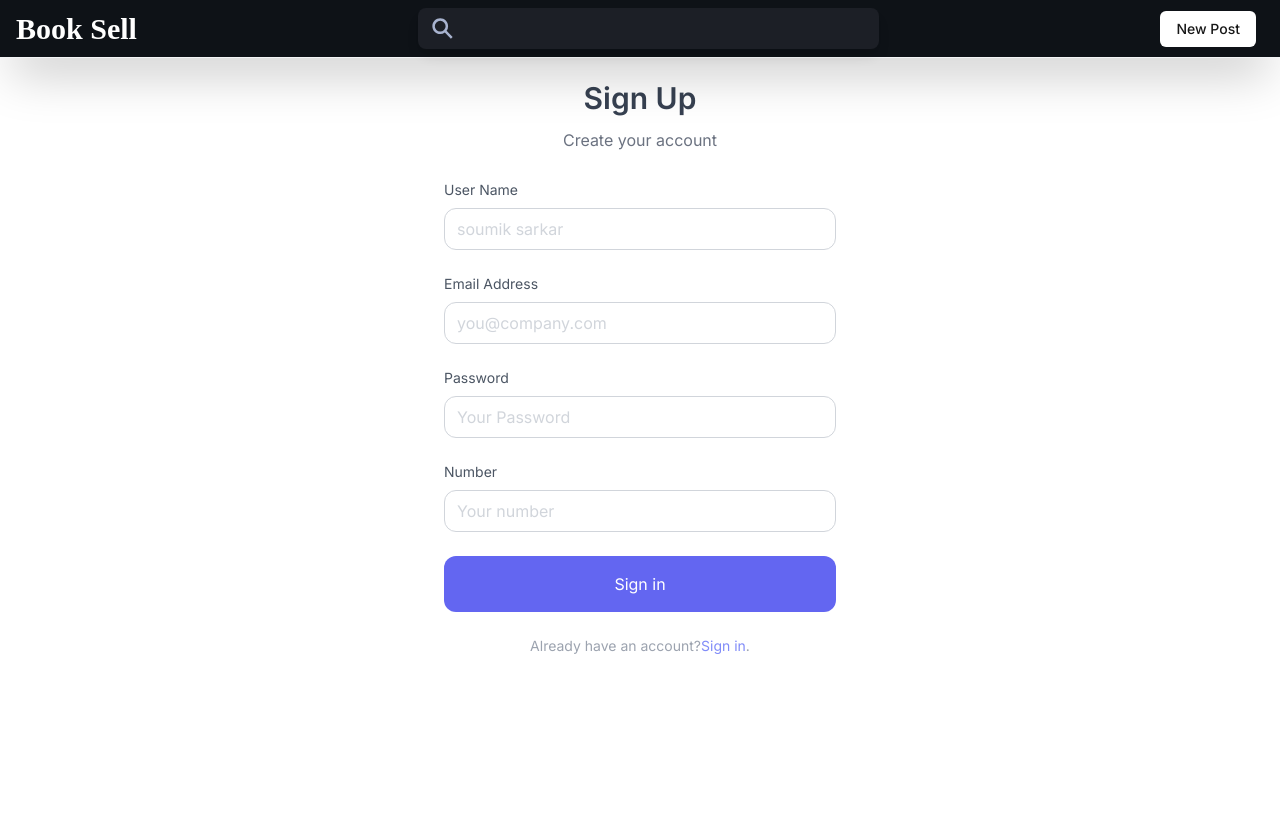
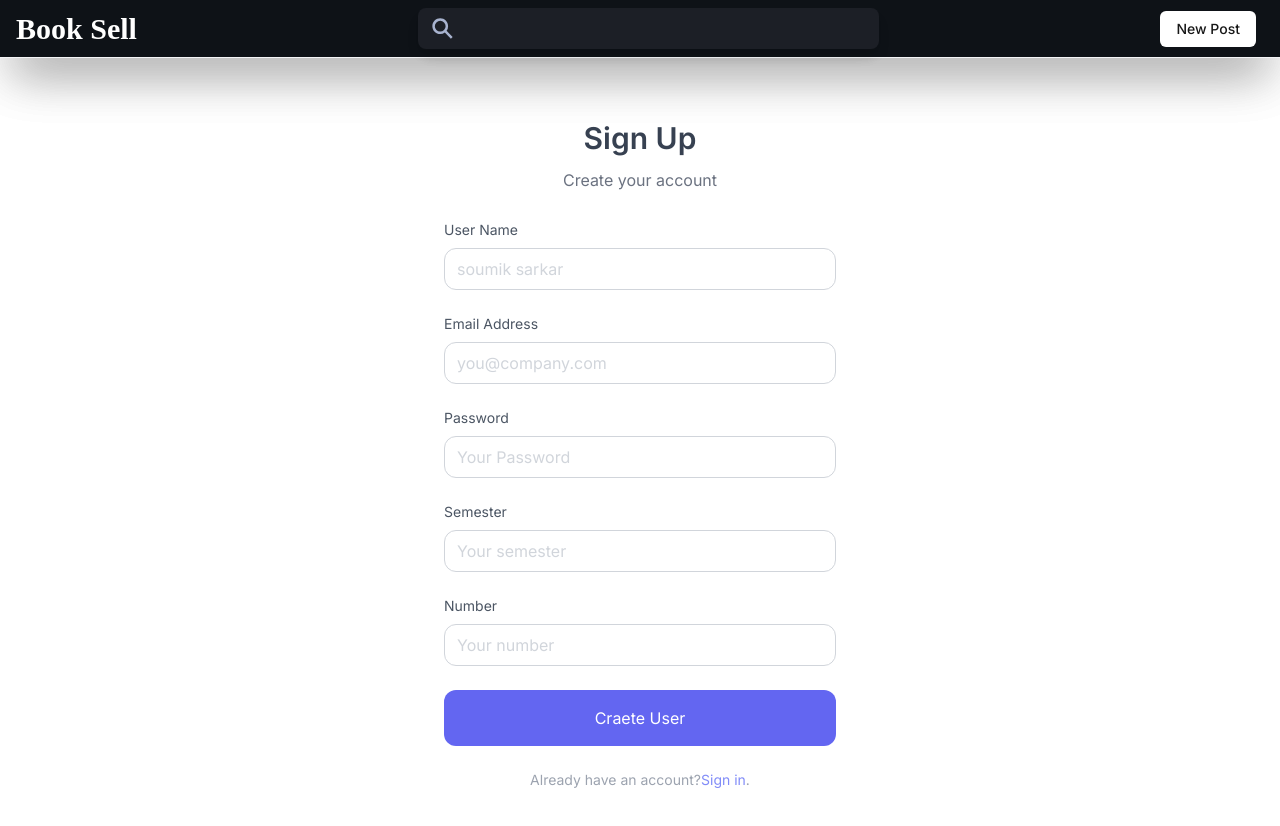
Before and after one commit to Soum-ik/book-selling-client, a Next.js app: page /sign-up in a window 1280 px wide. Shown: the top 826 px of the page. Before the commit the page ends 800 px from the top, so only its background shows below. Built offline with nearby package versions, Linux system fonts and the light colour scheme; a web font is replaced by a local one.

Commit message:
[feature] sign up done @

```diff
--- a/package.json
+++ b/package.json
@@ -20,6 +20,7 @@
     "framer-motion": "^11.2.10",
     "input-otp": "^1.2.4",
     "next": "14.2.4",
+    "nextjs-toploader": "^1.6.12",
     "react": "^18",
     "react-dom": "^18",
     "react-dropzone": "^14.2.3",
@@ -27,7 +28,8 @@
     "react-icons": "^5.2.1",
     "swiper": "^11.1.4",
     "tailwind-merge": "^2.3.0",
-    "tailwindcss-animate": "^1.0.7"
+    "tailwindcss-animate": "^1.0.7",
+    "zod": "^3.23.8"
   },
   "devDependencies": {
     "@types/node": "^20",
--- /dev/null
+++ b/src/app/(auth)/layout.tsx
@@ -0,0 +1,28 @@
+import type { Metadata } from "next";
+import { Inter } from "next/font/google";
+import NavBar from "@/components/shared/NavBar";
+import Footer from "@/components/shared/Footer";
+
+const inter = Inter({ subsets: ["vietnamese"] });
+
+export const metadata: Metadata = {
+    title: "Book Selling Website",
+    description: "Buy Sell Spi Community",
+};
+export default function RootLayout({
+    children,
+}: Readonly<{
+    children: React.ReactNode;
+}>) {
+    return (
+        <html lang="en">
+            <body className={inter.className}>
+                <NavBar />
+                <div className=" mt-20">
+                    {children}
+                </div>
+
+            </body>
+        </html>
+    );
+}
--- a/src/app/(auth)/sign-up/page.tsx
+++ b/src/app/(auth)/sign-up/page.tsx
@@ -1,8 +1,79 @@
+'use client'
+import { FormData } from "@/lib/types/interfaces";
 import Link from "next/link"
+import React, { useState } from "react";
+import { SingUpSechmaValidation } from '@/lib/util/validation'
+import toast, { Toaster } from 'react-hot-toast'
 
-function page() {
+function Page() {
+  // state
+  const [formData, setFormData] = useState<FormData>({
+    email: "",
+    username: "",
+    password: "",
+    number: "",
+    semester: "",
+
+  });
+  const [loading, setLoading] = useState<boolean>(false);
+
+
+
+  // to controlle all input changes
+  const handleChange = (e: React.ChangeEvent<HTMLInputElement>) => {
+    const { name, value } = e.target;
+    setFormData((prevData) => ({
+      ...prevData,
+      [name]: value,
+    }));
+  };
+
+  // submiting funcation
+  const handleFormSubmit = async (e: React.ChangeEvent<HTMLFormElement>) => {
+    e.preventDefault();
+    setLoading(true);
+
+    const { data, success, error } = SingUpSechmaValidation.safeParse(formData);
+    if (!success) {
+      error.errors.forEach(err => toast.error(err.message));
+      setLoading(false);
+      return;
+    }
+
+    try {
+      const endpoint = `${process.env.NEXT_PUBLIC_ENDPOINT_BASEPATH}sign-up`;
+
+      const response = await fetch(endpoint, {
+        body: JSON.stringify(data),
+        method: "POST",
+        headers: {
+          'Content-Type': 'application/json'
+        },
+      });
+      const res = await response.json();
+      if (res.statusCode === 200) {
+        toast.success("Account created successfully");
+        setFormData({
+          email: "",
+          username: "",
+          password: "",
+          number: "",
+          semester: "",
+        })
+        return
+      }
+      toast.error(res.message)
+    } catch (error) {
+      toast.error("Failed to create user");
+      console.log("Error:", error);
+    } finally {
+      setLoading(false);
+    }
+  };
+
+
   return (
-    <div><>
+    <div>
 
       <div className="flex items-center min-h-[60vh] vhbg-white dark:bg-gray-900">
         <div className="container mx-auto">
@@ -16,7 +87,7 @@ function page() {
               </p>
             </div>
             <div className="m-7">
-            <form action="">
+              <form onSubmit={handleFormSubmit}>
                 <div className="mb-6">
                   <label
                     htmlFor="user-name"
@@ -27,6 +98,8 @@ function page() {
                   <input
                     type="text"
                     name="username"
+                    value={formData.username}
+                    onChange={(e) => handleChange(e)}
                     id="username"
                     placeholder="soumik sarkar"
                     className="w-full px-3 py-2   placeholder-gray-300 border border-gray-300 !rounded-xl focus:outline-none focus:ring focus:ring-indigo-100 focus:border-indigo-300 dark:bg-gray-700 dark:text-white dark:placeholder-gray-500 dark:border-gray-600 dark:focus:ring-gray-900 dark:focus:border-gray-500"
@@ -43,6 +116,9 @@ function page() {
                     type="email"
                     name="email"
                     id="email"
+                    value={formData.email}
+                    onChange={(e) => handleChange(e)}
+
                     placeholder="you@company.com"
                     className="w-full px-3 py-2   placeholder-gray-300 border border-gray-300 !rounded-xl focus:outline-none focus:ring focus:ring-indigo-100 focus:border-indigo-300 dark:bg-gray-700 dark:text-white dark:placeholder-gray-500 dark:border-gray-600 dark:focus:ring-gray-900 dark:focus:border-gray-500"
                   />
@@ -59,9 +135,32 @@ function page() {
                   </div>
                   <input
                     type="password"
+                    value={formData.password}
+                    onChange={(e) => handleChange(e)}
+
                     name="password"
                     id="password"
                     placeholder="Your Password"
+                    className="w-full px-3 py-2 placeholder-gray-300 border border-gray-300 !rounded-xl focus:outline-none focus:ring focus:ring-indigo-100 focus:border-indigo-300 dark:bg-gray-700 dark:text-white dark:placeholder-gray-500 dark:border-gray-600 dark:focus:ring-gray-900 dark:focus:border-gray-500"
+                  />
+                </div>
+                <div className="mb-6">
+                  <div className="flex justify-between mb-2">
+                    <label
+                      htmlFor="semester"
+                      className="text-sm text-gray-600 dark:text-gray-400"
+                    >
+                      Semester
+                    </label>
+
+                  </div>
+                  <input
+                    type="text"
+                    name="semester"
+                    value={formData.semester}
+                    onChange={(e) => handleChange(e)}
+                    id="semester"
+                    placeholder="Your semester"
                     className="w-full px-3 py-2 placeholder-gray-300 border border-gray-300 !rounded-xl focus:outline-none focus:ring focus:ring-indigo-100 focus:border-indigo-300 dark:bg-gray-700 dark:text-white dark:placeholder-gray-500 dark:border-gray-600 dark:focus:ring-gray-900 dark:focus:border-gray-500"
                   />
                 </div>
@@ -76,8 +175,10 @@ function page() {
 
                   </div>
                   <input
-                  type="number"
+                    type="text"
                     name="number"
+                    value={formData.number}
+                    onChange={(e) => handleChange(e)}
                     id="password"
                     placeholder="Your number"
                     className="w-full px-3 py-2 placeholder-gray-300 border border-gray-300 !rounded-xl focus:outline-none focus:ring focus:ring-indigo-100 focus:border-indigo-300 dark:bg-gray-700 dark:text-white dark:placeholder-gray-500 dark:border-gray-600 dark:focus:ring-gray-900 dark:focus:border-gray-500"
@@ -85,10 +186,11 @@ function page() {
                 </div>
                 <div className="mb-6">
                   <button
-                  type="button"
+                    type="submit"
+                    disabled={loading}
                     className="w-full px-3 py-4 text-white bg-indigo-500 !rounded-xl focus:bg-indigo-600 focus:outline-none"
                   >
-                  Sign in
+                    {loading ? "loading..." : "Craete User"}
                   </button>
                 </div>
                 <p className="text-sm text-center text-gray-400">
@@ -106,11 +208,14 @@ function page() {
           </div>
         </div>
       </div>
+      <Toaster
+        position="top-left"
+        reverseOrder={true}
+      />
 
-  </>
 
     </div>
   )
 }
 
-export default page
+export default Page
--- a/src/app/layout.tsx
+++ b/src/app/layout.tsx
@@ -3,7 +3,7 @@ import { Inter } from "next/font/google";
 import "./globals.css";
 import NavBar from "@/components/shared/NavBar";
 import Footer from "@/components/shared/Footer";
-
+import NextTopLoader from 'nextjs-toploader';
 const inter = Inter({ subsets: ["vietnamese"] });
 
 export const metadata: Metadata = {
@@ -19,6 +19,7 @@ export default function RootLayout({
   return (
     <html lang="en">
       <body className={inter.className}>
+        <NextTopLoader color="#A8B3CF" height={5} />
         <NavBar />
         <div className=" mt-10">
           {children}
--- a/src/app/page.tsx
+++ b/src/app/page.tsx
@@ -6,9 +6,9 @@ import ErrorPopup from "@/components/shared/PopUp/ErrorPopup";
 import fetchData from "data-fetch-ts";
 import { Key } from "react";
 
-export default async function Page() {
+export default async function page() {
+
   const endpoint = `${process.env.NEXT_PUBLIC_ENDPOINT_BASEPATH}get-post`;
-
   const token = "eyJhbGciOiJIUzI1NiIsInR5cCI6IkpXVCJ9.eyJ1c2VyX2lkIjoiNjY2ZGQ4ZGRkZDFhMjViZTllZTYxNTMyIiwiaXNWZXJmaXllZCI6dHJ1ZSwicm9sZSI6IkFETUlOIiwic3VzcGVuZCI6ZmFsc2UsImlhdCI6MTcxODkxMDY3NywiZXhwIjoxNzE4OTk3MDc3fQ.uD_h0Rxtm2I92yQZuKLKdJl0p9G4LBKar4Nj_Bks0T8"
   const { data, error } = await fetchData({ endpoint, token });
 
--- a/src/components/shared/Footer.tsx
+++ b/src/components/shared/Footer.tsx
@@ -28,8 +28,6 @@ function Footer() {
     chatSystem: false,
     profile: false
   })
-
-
   const handleColorEffect = (id: number) => {
     setActive(id);
   };
@@ -60,6 +58,7 @@ function Footer() {
   }
 
 
+
   return (
     <div className='md:hidden  p-3 transition-all duration-500 rounded-t-2xl mx-1 py-5 fixed bottom-0 left-0 right-0 bg-[#181a1f]'>
       <div className='flex items-center  justify-between'>
@@ -80,7 +79,7 @@ function Footer() {
           </div>
         ))}
 
-        {actionTypes.plus && <PostForm isClose={() => !actionTypes.plus} />}
+        {actionTypes.plus && <PostForm isClose={() => setActionTypes(!actionTypes.plus)} />}
       </div>
     </div>
   );
--- /dev/null
+++ b/src/components/shared/PopUp/FeedSetting.tsx
@@ -0,0 +1,6 @@
+
+function FeedSetting() {
+    return <div>FeedSetting</div>;
+}
+
+export default FeedSetting;
--- a/src/components/shared/PostForm.tsx
+++ b/src/components/shared/PostForm.tsx
@@ -30,8 +30,6 @@ const PostForm: React.FC<PostFormProps> = ({ isClose }) => {
   });
   const [error, setError] = useState<string>("");
   const [imagePreview, setImagePreview] = useState<string[]>([]);
-
-  console.log(imagePreview, 'checking all images');
 
   // handle Images
   const handleChange = (e: React.ChangeEvent<HTMLInputElement | HTMLTextAreaElement | any>) => {
@@ -246,7 +244,7 @@ const PostForm: React.FC<PostFormProps> = ({ isClose }) => {
         </div>
         <div
           onClick={handleClose}
-          className="absolute top-20 -right-12 border rounded-xl bg-cardColor border-textColor/30 p-2 cursor-pointer"
+          className="absolute top-20 z-50  -right-12 border rounded-xl bg-cardColor border-textColor/30 p-2 cursor-pointer"
         >
           <IoClose color="white" />
         </div>
--- /dev/null
+++ b/src/lib/types/interfaces.ts
@@ -0,0 +1,8 @@
+export interface FormData {
+    email: string;
+    username: string;
+    password: string;
+    number: string;
+    semester: string;
+    image?: string
+}
--- /dev/null
+++ b/src/lib/util/validation.ts
@@ -0,0 +1,14 @@
+import { z } from "zod"
+
+const SingUpSechmaValidation = z.object({
+    username: z.string({ message: "User Name is required" }),
+    email: z.string().email({ message: "Email must be valid " }),
+    password: z.string().min(6, { message: "Password must be at least 6 characters long" }),
+    number: z.string().min(11, { message: "Number Must required" }).max(11, { message: "Number Must Under 11digit" }),
+    semester: z.enum(["1st", "2nd", "3rd", "4th", "5th", "6th", "7th"], { message: "Semester is required" }),
+})
+
+
+export {
+    SingUpSechmaValidation
+}
```
Also changed, not shown: 1 other file (tests, documents, lock files or other folders). Lines whose indentation alone changed are shown as unchanged.
